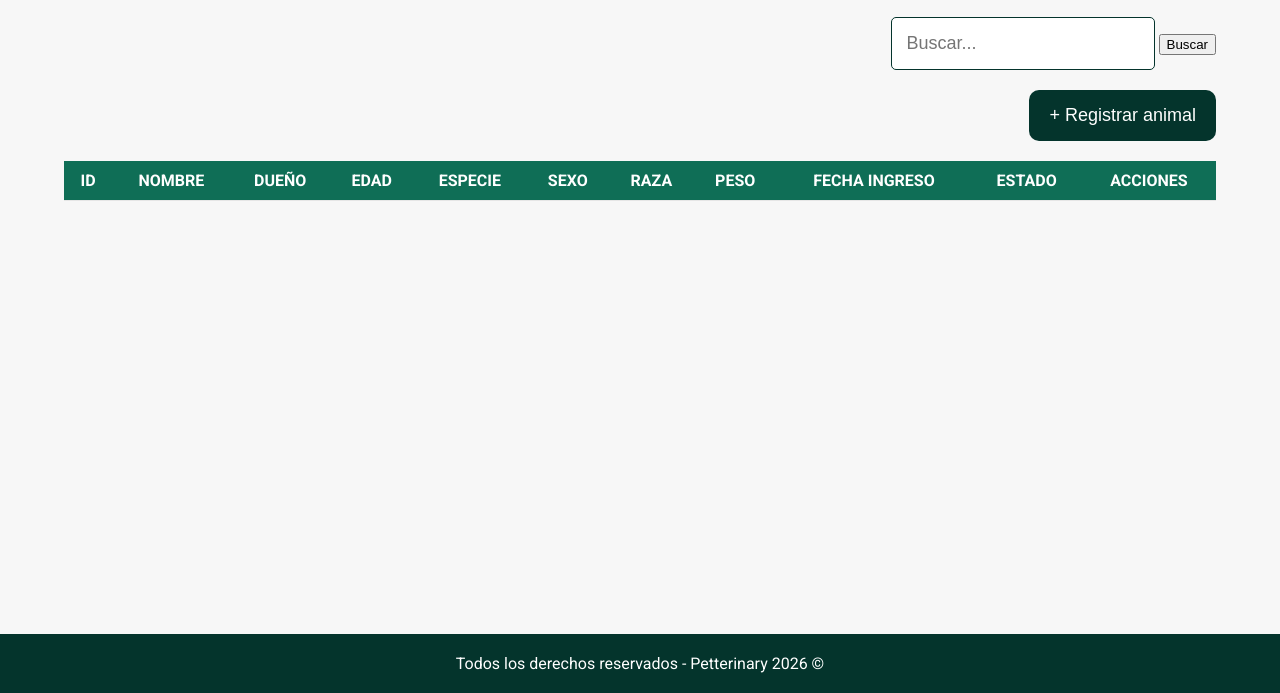
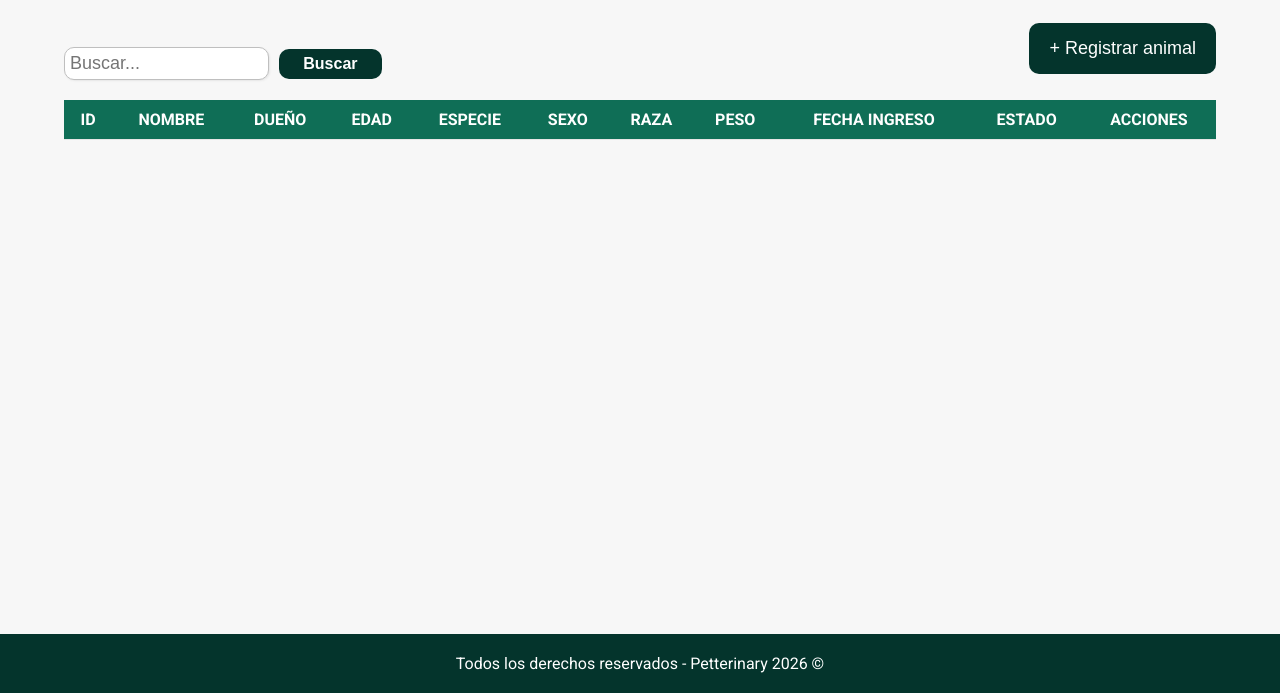
Before and after one commit to ESMERALDA192/Petterinary, a plain HTML site: page Interfaz Web/animales.html in a window 1280 px wide. Shown: the part 107-800 px from the top of the page. Drawn offline with Linux system fonts and the light colour scheme; no server answers.

Commit message:
se agregaron estilos a la barra de busqeuda

```diff
--- a/Interfaz Web/css/styles.css
+++ b/Interfaz Web/css/styles.css
@@ -554,7 +554,9 @@ h1,h2,h3,p{
 /*############### Empiezan estilos de la tabla de animales ###############*/
 .contenedor-btn-tabla{
     text-align: end;
-    margin: 2rem 0;
+    display: flex;
+    justify-content: space-between;
+    align-items: center;
 }
 
 .btn-registrar{
@@ -574,7 +576,7 @@ h1,h2,h3,p{
 }
 
 .btnEditar{
-    background-color: rgb(254, 188, 65);
+    background-color: var(--verdeSecundario);
     border: none;
     border-radius: 1rem;
     font-size: 1.4rem;
@@ -584,15 +586,16 @@ h1,h2,h3,p{
     width: 100%;
     cursor: pointer;
     transition: all 0.3s;
+    color: var(--blanco);
 
 }
 
 .btnEditar:hover{
-    background-color: rgb(230, 170, 58);
+    background-color: var(--verdeTexto);
 }
 
 .btnEliminar{
-    background-color: rgb(244, 80, 80);
+    background-color: var(--verdeSecundario);
     border: none;
     border-radius: 1rem;
     font-size: 1.4rem;
@@ -602,12 +605,70 @@ h1,h2,h3,p{
     width: 100%;
     cursor: pointer;
     transition: all 0.3s;
+    color: var(--blanco);
 
 }
 
 .btnEliminar:hover{
-    background-color: rgb(213, 69, 69);
+    background-color: var(--verdeTexto);
 }
+
+.contenedor-btn-tabla{
+    display: flex;
+    justify-content: space-between;
+    align-items: center;
+    margin: 2rem 0;
+
+}
+
+@media(max-width: 767px){
+    .contenedor-btn-tabla{
+        display: flex;
+        flex-direction: column;
+        gap: 1rem;
+    }
+}
+
+.barra-busqueda{
+     margin-top: 3rem;
+}
+
+.contenido-barra-busqueda{
+    display: flex;
+    align-items: center;
+    justify-content: center;
+    gap: 1rem;
+
+}
+
+.barra-busqueda .campo{
+    padding: 0.5rem;
+    width: 100%;
+    border: solid 1px #bfbfbf;
+    border-radius: 1rem;
+    box-shadow: 1px 1px 2px #e6e6e6;
+    margin: 0;
+}
+
+.contenido-barra-busqueda .btnBuscar{
+    width: 50%;
+    height: 3rem;
+    background-color: var(--verdePrimario);
+    color: var(--blanco);
+    border: none;
+    border-radius: 1rem;
+    padding: 0.5rem;
+    margin: 0;
+    cursor: pointer;
+    transition: 0.3s all;
+    font-size: 1.6rem;
+    font-weight: bold;
+}
+
+.contenido-barra-busqueda .btnBuscar:hover{
+    background-color: var(--verdeSecundario);
+}
+
 
 .contenido-tabla{
     display: flex;
```
